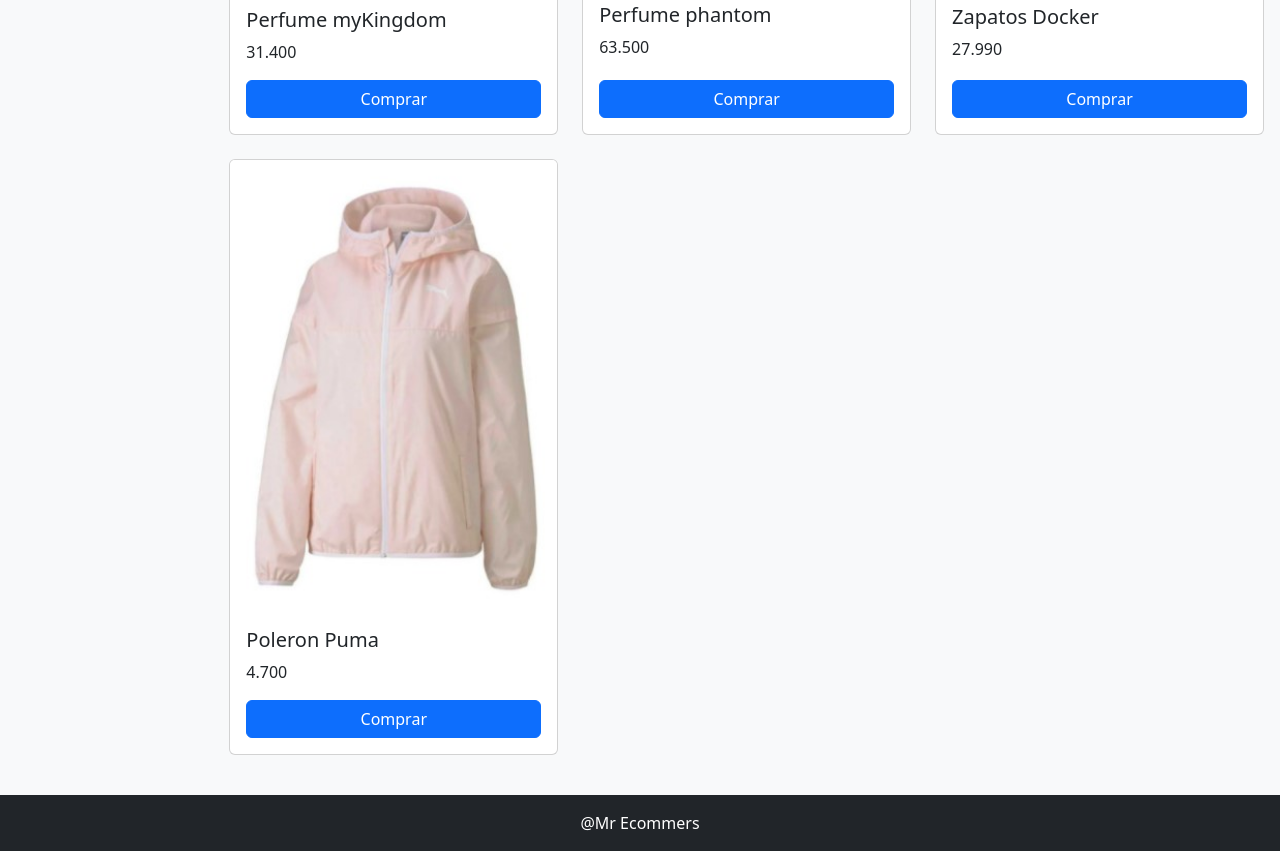
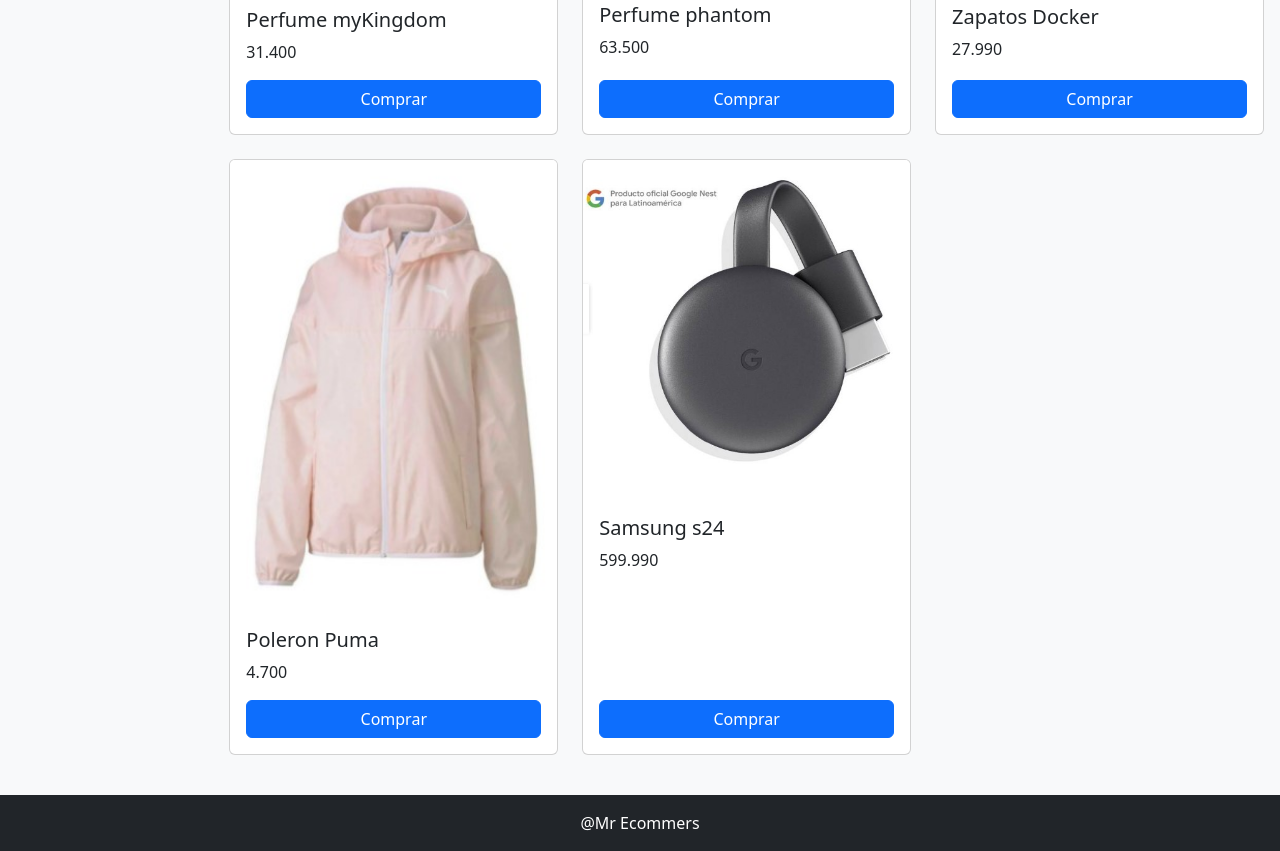
Before and after one commit to Esteban19aviles/Prueba-3-Github, a plain HTML site: page index.html in a window 1280 px wide. Shown: the part 431-1282 px from the top of the page. Drawn offline with nearby package versions, Linux system fonts and the light colour scheme.

Commit message:
Nuevo Producto Samsung s24

```diff
--- a/index.html
+++ b/index.html
@@ -79,6 +79,18 @@
             </div>
           </div>
 
+          <!-- Producto 5 -->
+          <div class="col">
+            <div class="card h-100">
+              <img src="assets/img/productorama.jpg" class="card-img-top" alt="Poleron Puma">
+              <div class="card-body d-flex flex-column">
+                <h5 class="card-title">Samsung s24</h5>
+                <p class="card-text">599.990</p>
+                <a href="#" class="btn btn-primary mt-auto">Comprar</a>
+              </div>
+            </div>
+          </div>
+
         </div>
       </main>
     </div>
```
